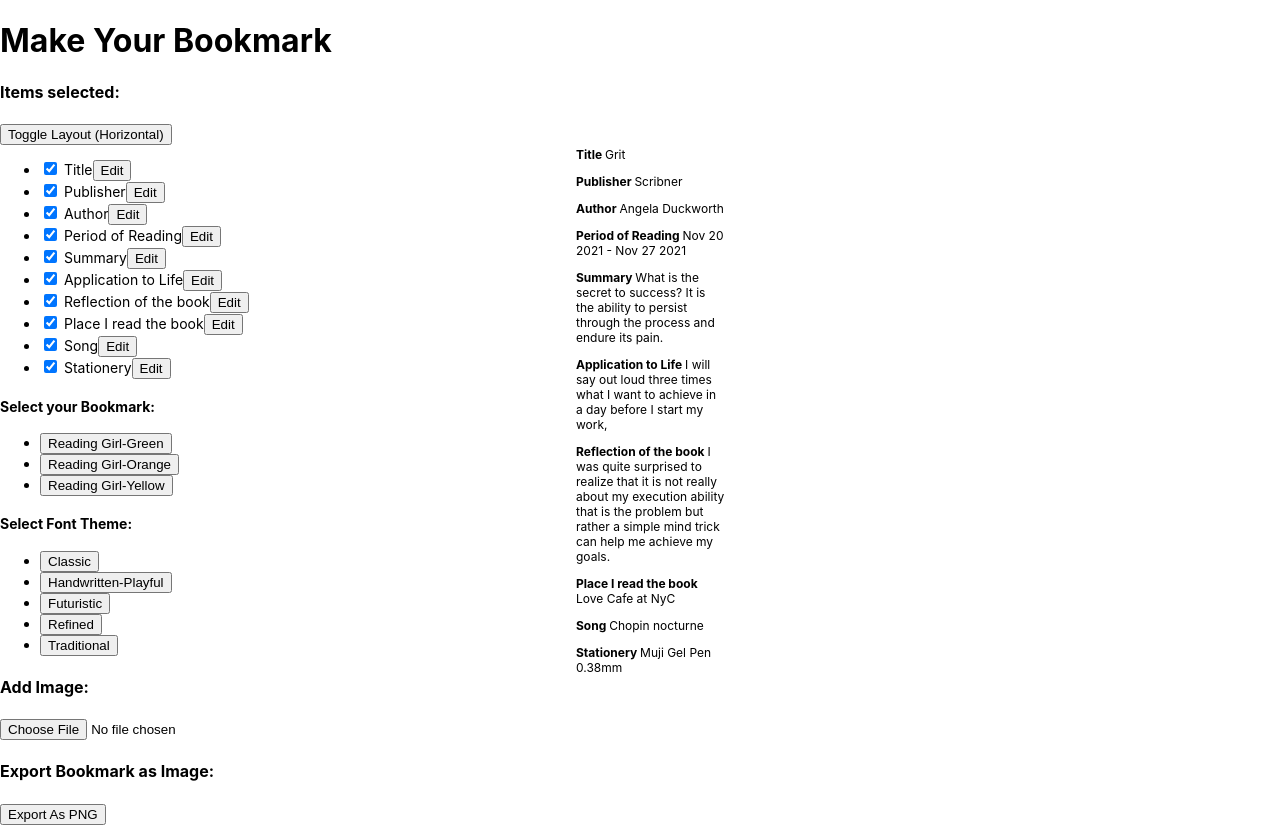
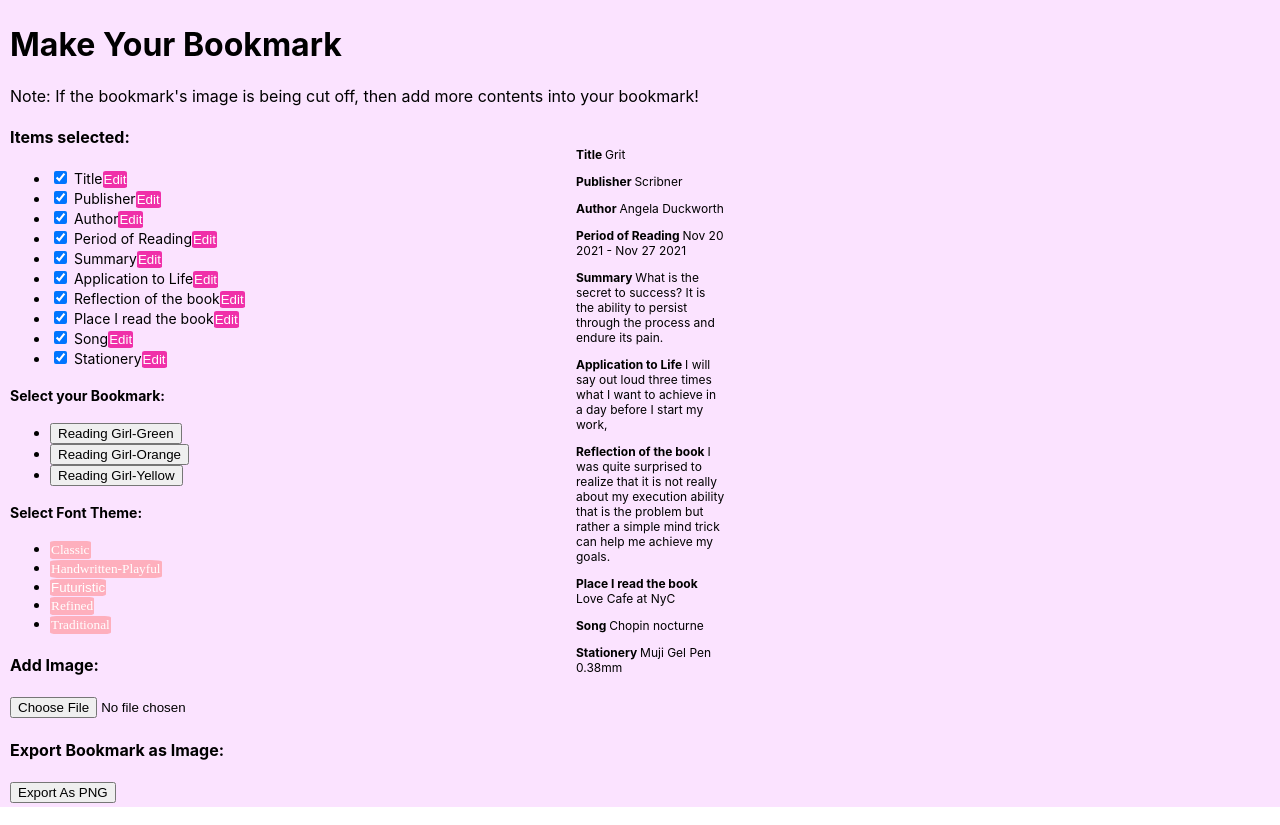
Before and after one commit to chaeyeonlee07/bookmark-generator, a React (Create React App) app: page / in a window 1280 px wide. Built offline with nearby package versions, Linux system fonts and the light colour scheme.

Commit message:
color change and layout

```diff
--- a/package.json
+++ b/package.json
@@ -6,6 +6,7 @@
     "@testing-library/jest-dom": "^5.17.0",
     "@testing-library/react": "^13.4.0",
     "@testing-library/user-event": "^13.5.0",
+    "flowbite-react": "^0.7.2",
     "html2canvas": "^1.4.1",
     "jspdf": "^2.5.1",
     "react": "^18.2.0",
--- a/src/App.css
+++ b/src/App.css
@@ -18,13 +18,30 @@
 .box {
   inline-size: 150px;
   overflow-wrap: break-word;
-  hyphens: manual;
+}
+
+#fullpage {
+  padding: 4px 10px;
+
+  overscroll-behavior: none;
+
 }
 
 .App-logo {
   height: 40vmin;
   pointer-events: none;
 }
+
+.vertical-layout {
+  display: block;
+  flex-direction: column;
+}
+
+.horizontal-layout {
+  display: flex;
+  flex-direction: row;
+}
+
 
 @media (prefers-reduced-motion: no-preference) {
   .App-logo {
--- a/src/App.js
+++ b/src/App.js
@@ -1,4 +1,4 @@
-
+import { Button } from 'flowbite-react';
 import React, { useState, useRef } from "react";
 import './App.css'
 import reading_girl1 from './bg/reading_girl1.jpg';
@@ -126,7 +126,17 @@ const ItemList = ({ sections, onToggle, onEdit, onSelectTheme, onSelectBg }) =>
                     <button onClick={() => handleSave(section.id)}>Save</button>
                   </div>
                 ) : (
-                  <button onClick={() => handleEdit(section.id, section.body[0].other.join("\n"))}>Edit</button>
+                  <button
+                    style={{
+                      background: 'linear-gradient(to right, #f030a9, #f030a9)',
+                      color: '#fff',
+                      border: 'none',
+                      borderRadius: '10%',
+                      padding: '1px',
+                    }} onClick={() => handleEdit(section.id, section.body[0].other.join("\n"))}
+                    onMouseOver={(e) => e.target.style.background = '#e6e335'}
+                    onMouseOut={(e) => e.target.style.background = 'linear-gradient(to right, #f030a9, #e6e335)'}
+                  >Edit</button>
                 )}
               </>
             )}
@@ -148,7 +158,15 @@ const ItemList = ({ sections, onToggle, onEdit, onSelectTheme, onSelectBg }) =>
         <ul>
           {font_themes.map(theme => (
             <li key={theme.id}>
-              <button onClick={() => handleThemeChange(theme.id)}>{theme.themeName}</button>
+              <button style={{
+                fontFamily: theme.fontFamily,
+                background: 'linear-gradient(to right, #feafbd, #feafbd)',
+                color: '#fff',
+                border: 'none',
+                borderRadius: '10%',
+                padding: '1px',
+              }} onClick={() => handleThemeChange(theme.id)} onMouseOver={(e) => e.target.style.background = '#ffe6eb'}
+                onMouseOut={(e) => e.target.style.background = 'linear-gradient(to right, #feafbd, #feafbd)'}>{theme.themeName}</button>
             </li>
           ))}
         </ul>
@@ -161,7 +179,6 @@ const App = () => {
   const [list, setList] = useState(initialInput);
   const [selectedTheme, setSelectedTheme] = useState(null);
   const [selectedBg, setSelectedBg] = useState(null);
-  const [layout, setLayout] = useState("vertical");
   const [file, setFile] = useState();
   const printRef = useRef();
 
@@ -188,9 +205,7 @@ const App = () => {
     setSelectedBg(bgId);
   };
 
-  const toggleLayout = () => {
-    setLayout(layout === "vertical" ? "horizontal" : "vertical");
-  };
+
 
   const getFontFamilyForTheme = (themeId) => {
     const selectedTheme = font_themes.find(font_themes => font_themes.id === themeId);
@@ -198,12 +213,11 @@ const App = () => {
   };
 
   return (
-    <>
+    <div id="fullpage" style={{ backgroundColor: '#fbe3ff', backgroundSize: 'cover', backgroundRepeat: 'no-repeat', backgroundPosition: 'center' }}>
       <h1>Make Your Bookmark</h1>
+      <p>Note: If the bookmark's image is being cut off, then add more contents into your bookmark!</p>
       <h4>Items selected: </h4>
-      <button onClick={toggleLayout}>
-        Toggle Layout ({layout === "vertical" ? "Horizontal" : "Vertical"})
-      </button>
+
       <ItemList
         sections={list}
         onToggle={handleToggle}
@@ -217,7 +231,7 @@ const App = () => {
       <button onClick={() => exportComponentAsPNG(printRef)}>
         Export As PNG
       </button>
-      <div className="item-img" ref={printRef}
+      <div className={`item-img`} ref={printRef}
         style={{
           backgroundImage:
             selectedBg !== null && bookmark_bg[selectedBg]
@@ -226,8 +240,6 @@ const App = () => {
           backgroundSize: 'cover',
           backgroundRepeat: 'no-repeat',
           backgroundPosition: 'center',
-          display: layout === 'vertical' ? 'block' : 'flex',
-          flexDirection: layout === 'vertical' ? 'column' : 'row',
           fontFamily: getFontFamilyForTheme(selectedTheme),
           position: 'absolute',
           top: '50%',
@@ -262,7 +274,7 @@ const App = () => {
         </div>
       </div>
 
-    </>
+    </div>
   );
 }
 
```
Also changed, not shown: 1 other file (tests, documents, lock files or other folders).
